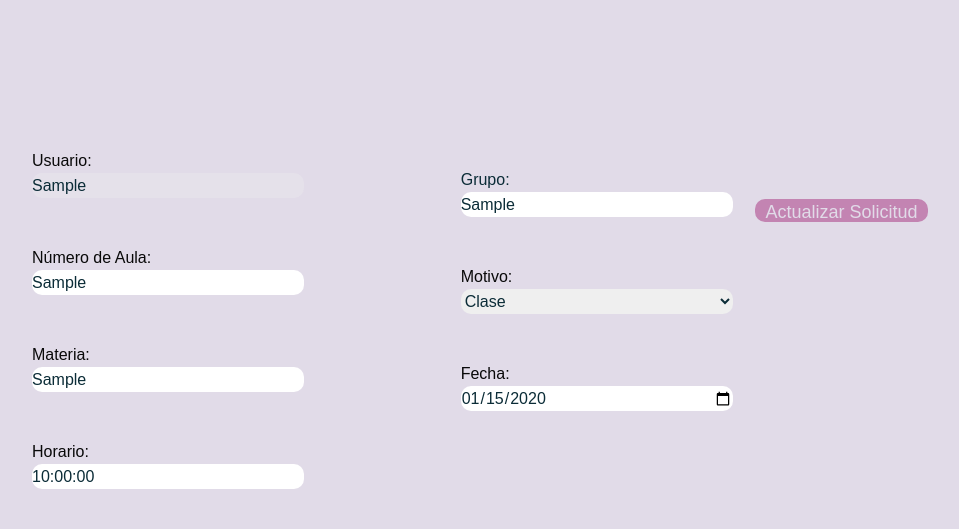
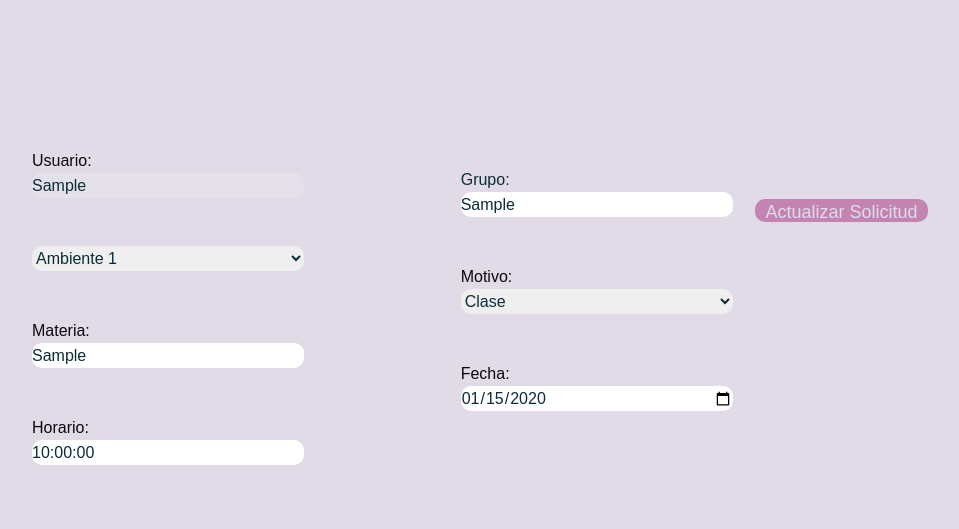
Before and after one commit to brayandep/Ambientes, a Laravel app: page /Versolicitudes/1/edit in a window 1280 px wide. Shown: the part 161-690 px from the top of the page, without its empty margins (224-1183 px from the left). Run offline with Laravel 8, Linux system fonts and the light colour scheme; data comes from the database, SQL or seed files in the repository; tables that the repository leaves empty hold one stand-in row (values such as "Sample post"); some libraries are stand-ins or nearby versions.

Commit message:
ambiente

```diff
--- a/app/Http/Controllers/SolicitudController.php
+++ b/app/Http/Controllers/SolicitudController.php
@@ -57,8 +57,9 @@ return view('SolicitudAmbiente', compact( 'usuarios', 'ambientes'));
     public function edit($id ){
 
         $solicitud = Solicitud::findOrFail($id);
+        $ambientes = Ambiente::all();;
        // return $solicitud;
-        return view('editSolicitud', compact('solicitud'));
+        return view('editSolicitud', compact('solicitud','ambientes'));
     }
     public function update(Request $request, Solicitud $solicitud)
 {
--- a/resources/views/editSolicitud.blade.php
+++ b/resources/views/editSolicitud.blade.php
@@ -25,8 +25,13 @@
              <br>
              <br>
              <div>
-                 <label class="text" for="nro_aula">Número de Aula:</label><br>
-                 <input class="input" type="text" id="nro_aula" name="nro_aula" value="{{$solicitud->nro_aula}}" required>
+                <select class="input"  id="nro_aula" name="nro_aula">
+                    <option</option>
+                    @foreach($ambientes as $ambiente)
+                      <option value="{{ $ambiente->nombre}}" {{ isset($nombre) ? 'selected' : '' }}>{{ $ambiente->nombre }}</option>
+                    @endforeach
+
+                  </select>
              </div>
              <br>
              <br>
```
